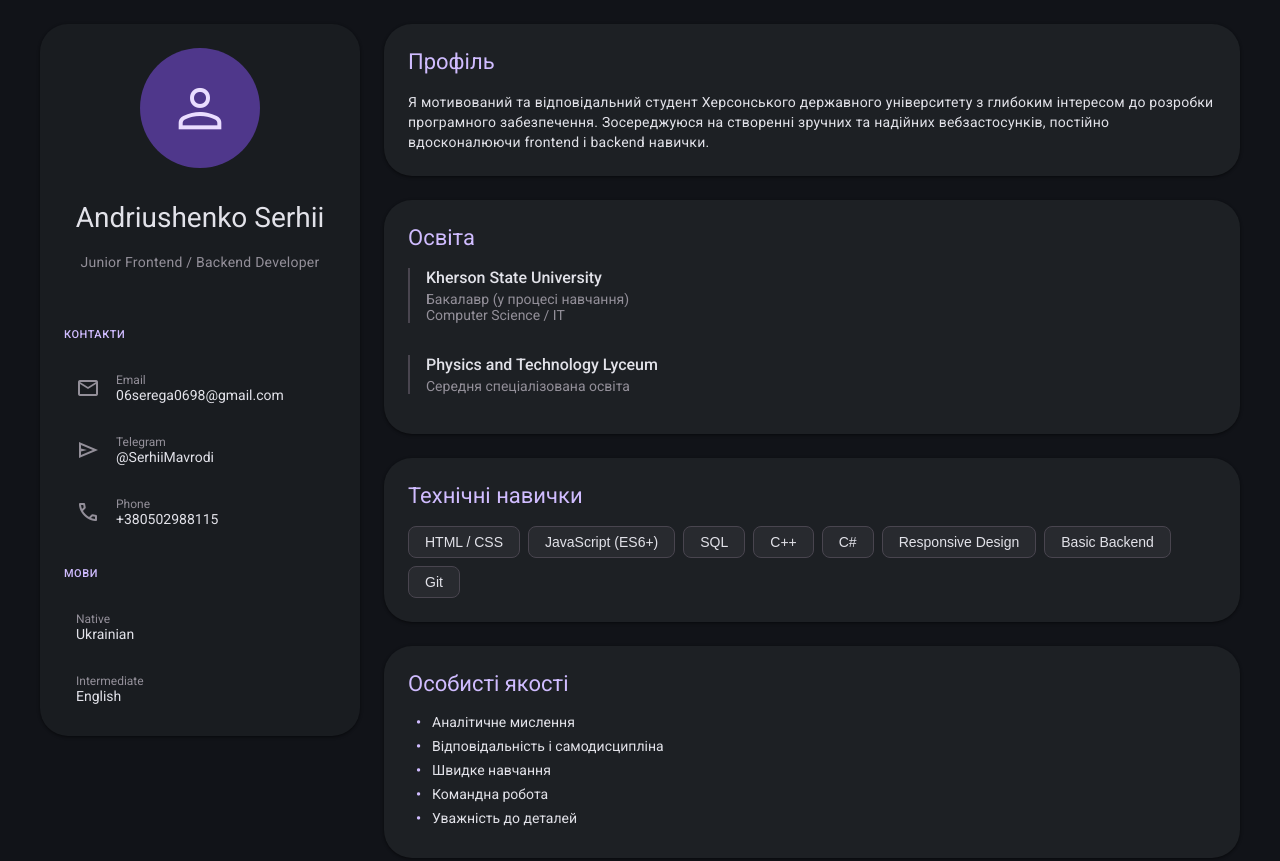
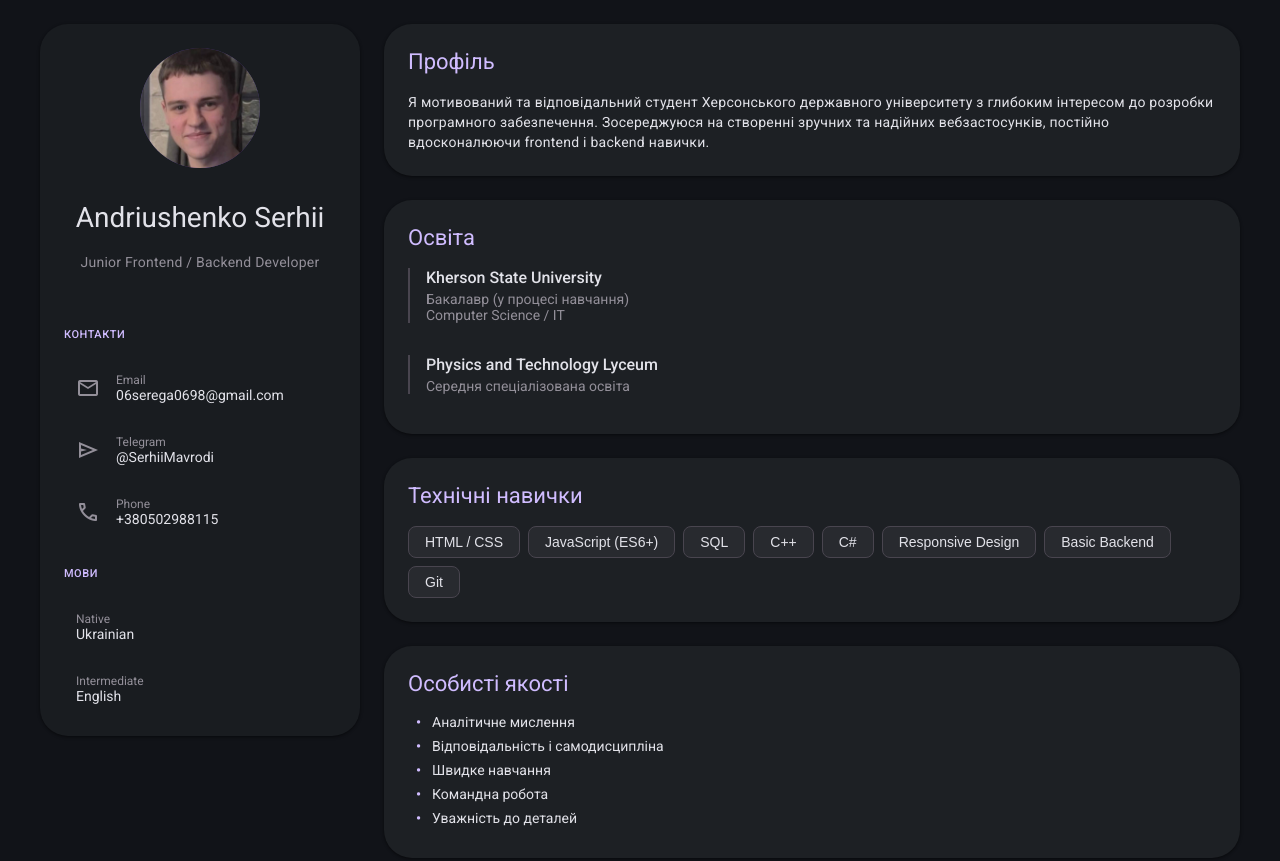
Before and after one commit to 9469Serega/Resyme, a plain HTML site: page index.html in a window 1280 px wide. Shown: the top 861 px of the page. Drawn offline with nearby package versions, Linux system fonts and the light colour scheme.

Commit message:
Update index.html

```diff
--- a/index.html
+++ b/index.html
@@ -140,14 +140,20 @@
         .avatar {
             width: 100%;
             height: 100%;
+            /* Кольори фону більше не потрібні, якщо фото завантажиться, але залишаться як запасний варіант */
             background-color: var(--md-sys-color-primary-container);
-            color: var(--md-sys-color-on-primary-container);
             border-radius: var(--md-sys-shape-corner-full);
             display: flex;
             align-items: center;
             justify-content: center;
-            font-size: 48px;
-            overflow: hidden;
+            overflow: hidden; /* Обрізає все, що виходить за коло */
+        }
+
+        /* НОВИЙ CSS ДЛЯ ФОТО */
+        .avatar img {
+            width: 100%;
+            height: 100%;
+            object-fit: cover; /* Гарантує, що фото заповнить коло без спотворень (обріжеться за потреби) */
         }
 
         .contact-group, .lang-group {
@@ -269,7 +275,7 @@
     <aside class="card sidebar">
         <div class="avatar-box">
             <div class="avatar">
-               <span class="material-symbols-outlined" style="font-size: 64px;">person</span>
+                <img src="myphoto.jpg" alt="Фото Андрющенко Сергій">
             </div>
         </div>
 
@@ -306,7 +312,8 @@
 
         <div class="lang-group">
             <div class="label-small">Мови</div>
-            <div class="list-item"> <div class="text-slot">
+            <div class="list-item">
+                <div class="text-slot">
                     <span>Native</span>
                     <span>Ukrainian</span>
                 </div>
```
